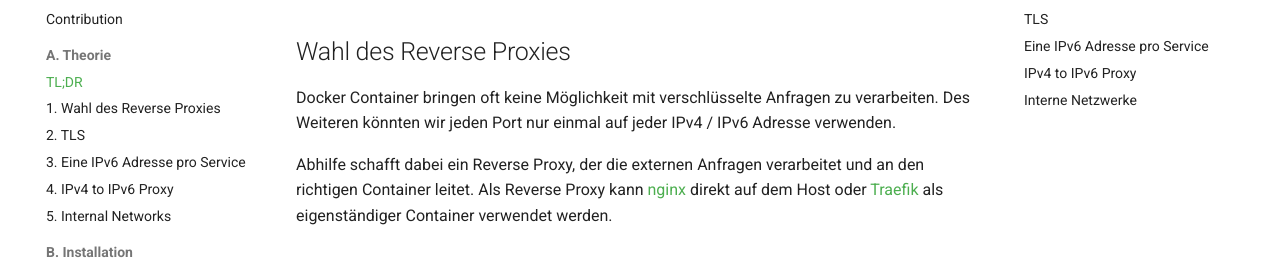
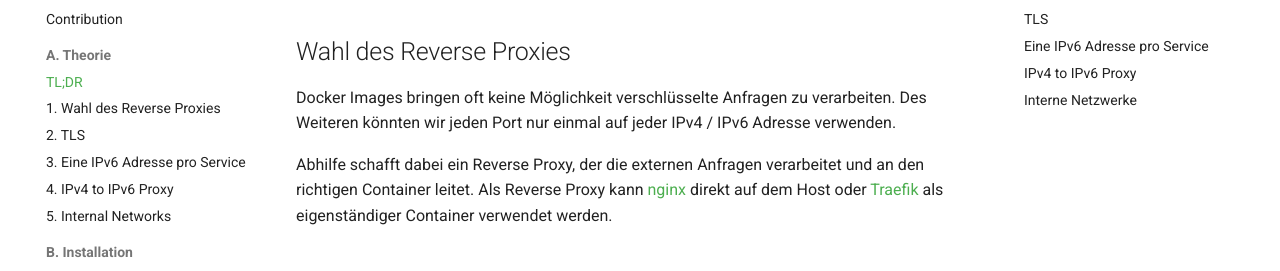
Before and after one commit to felbinger/AdminGuide, an MkDocs documentation site: the page built from docs/A._Theorie/index.md, in a window 1280 px wide and 900 px high. Shown: the part 146-417 px from the top of the window. Built offline with MkDocs 1.6.1 and Material for MkDocs 9.7.7, drawn with Linux system fonts in a browser that asks for light colours; comment, search, counter and statistics services are not loaded.

Commit message:
fix typo

```diff
--- a/docs/A._Theorie/index.md
+++ b/docs/A._Theorie/index.md
@@ -1,7 +1,7 @@
 # TL;DR
 
 ## Wahl des Reverse Proxies
-Docker Container bringen oft keine Möglichkeit mit verschlüsselte Anfragen zu verarbeiten.
+Docker Images bringen oft keine Möglichkeit verschlüsselte Anfragen zu verarbeiten.
 Des Weiteren könnten wir jeden Port nur einmal auf jeder IPv4 / IPv6 Adresse verwenden.
 
 Abhilfe schafft dabei ein Reverse Proxy, der die externen Anfragen verarbeitet und an den
```
